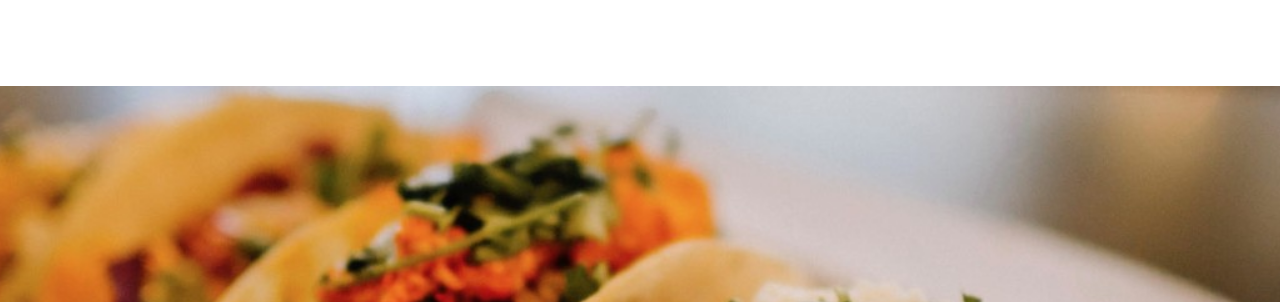
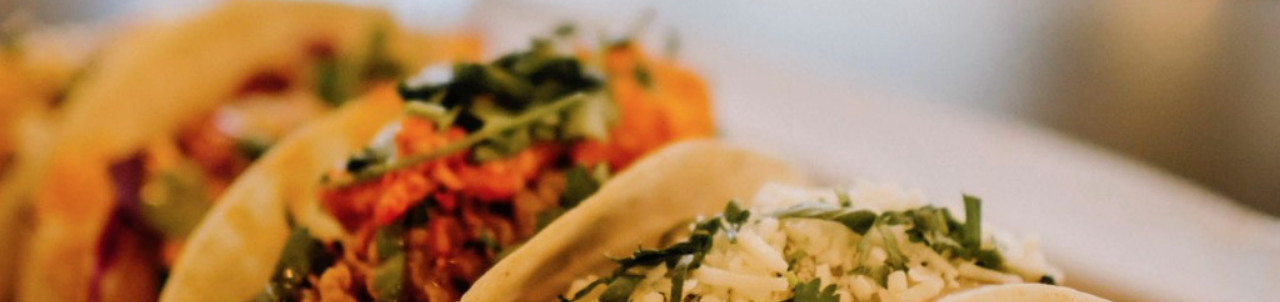
Before and after one commit to swet09/FULLSTACK-PROJECT, a website: page public/app/views/index.html at #/about in a window 1280 px wide. Shown: the part 64-366 px from the top of the page. Drawn offline with nearby package versions, Linux system fonts and the light colour scheme; files that its build step writes are made by us from their sources.

Commit message:
style section padding changed

```diff
--- a/public/assets/css/style.css
+++ b/public/assets/css/style.css
@@ -1916,3 +1916,8 @@ checkout page css
         padding: 0px;
     }
 }
+@media only screen and (min-width: 992px) and (max-width: 1480px) {
+    section{
+        padding: 0px;
+    }
+}
```
Also changed, not shown: public/app/views/pages/about.html (+1 -1 lines).
